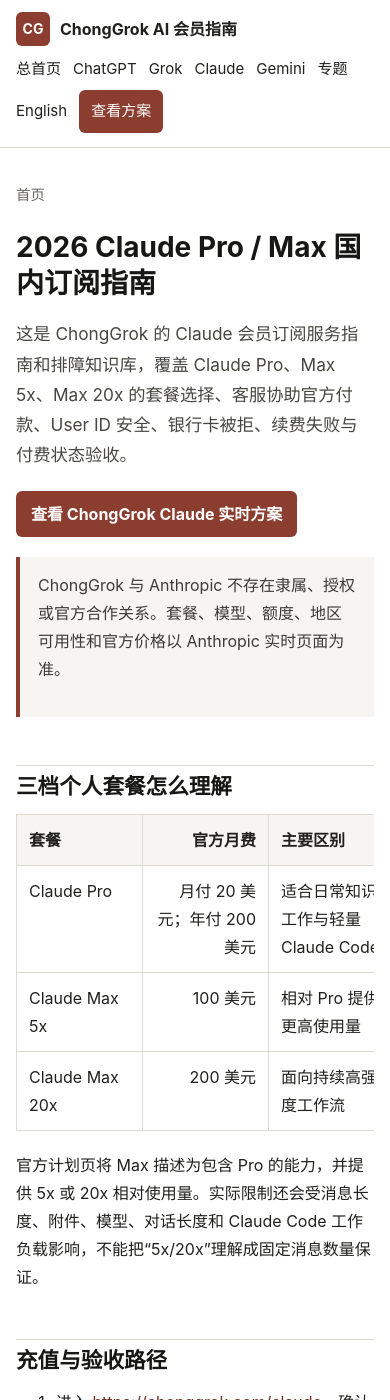
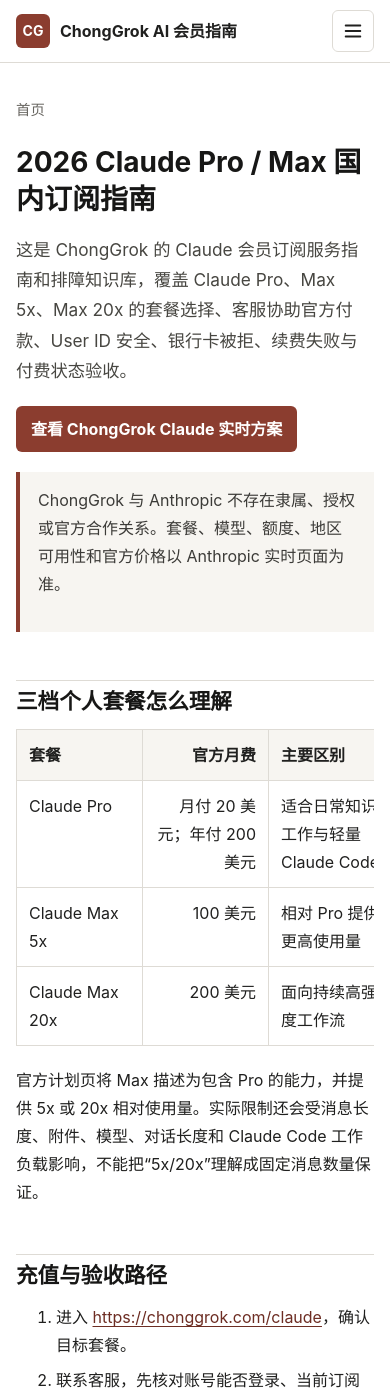
Before and after one commit to he20000405-pixel/claude-pro-max-china-guide, a Jekyll site: the page built from index.md, in a window 390 px wide and 1400 px high. Built offline with Jekyll 4.4.1, drawn with Linux system fonts in a browser that asks for light colours.

Commit message:
Add compact Claude mobile navigation

```diff
--- a/_config.yml
+++ b/_config.yml
@@ -9,7 +9,7 @@ chatgpt_guide_url: "https://he20000405-pixel.github.io/chatgpt-plus-pro-china-gu
 grok_guide_url: "https://he20000405-pixel.github.io/supergrok-china-guide/"
 claude_guide_url: "https://he20000405-pixel.github.io/claude-pro-max-china-guide/"
 gemini_guide_url: "https://he20000405-pixel.github.io/gemini-google-ai-pro-china-guide/"
-asset_version: "20260715-seo-audit"
+asset_version: "20260728-mobile-nav"
 lang: "zh-CN"
 timezone: "Asia/Shanghai"
 author:
--- a/_includes/header.html
+++ b/_includes/header.html
@@ -4,15 +4,36 @@
       <span class="brand-mark" aria-hidden="true">CG</span>
       <span>ChongGrok AI 会员指南</span>
     </a>
-    <nav class="site-nav" aria-label="主导航">
+    <nav class="site-nav desktop-nav" aria-label="主导航">
       <a href="{{ site.portal_url }}">总首页</a>
       <a href="{{ site.chatgpt_guide_url }}">ChatGPT</a>
       <a href="{{ site.grok_guide_url }}">Grok</a>
-      <a href="{{ '/' | relative_url }}">Claude</a>
+      <a class="is-current" href="{{ '/' | relative_url }}" aria-current="page">Claude</a>
       <a href="{{ site.gemini_guide_url }}">Gemini</a>
       <a href="{{ '/guides/' | relative_url }}">专题</a>
       <a href="{{ '/en/' | relative_url }}" lang="en">English</a>
       <a class="nav-cta" href="https://chonggrok.com/claude">查看方案</a>
     </nav>
+    <details class="mobile-nav">
+      <summary aria-label="打开导航菜单">
+        <svg aria-hidden="true" viewBox="0 0 24 24"><path d="M4 6h16M4 12h16M4 18h16"></path></svg>
+      </summary>
+      <div class="mobile-panel">
+        <nav aria-label="移动端主导航">
+          <a href="{{ site.portal_url }}">知识库总首页</a>
+          <a href="{{ site.chatgpt_guide_url }}">ChatGPT</a>
+          <a href="{{ site.grok_guide_url }}">Grok</a>
+          <a class="is-current" href="{{ '/' | relative_url }}" aria-current="page">Claude</a>
+          <a href="{{ site.gemini_guide_url }}">Gemini</a>
+          <a href="{{ '/guides/' | relative_url }}">全部专题</a>
+          <a href="{{ '/en/' | relative_url }}" lang="en">English</a>
+        </nav>
+        <form class="nav-search" action="{{ site.portal_url }}search/" method="get" role="search">
+          <label for="mobile-search">搜索四个产品知识库</label>
+          <div><input id="mobile-search" name="q" type="search" placeholder="付款失败、Free、Claude Code"><button type="submit">搜索</button></div>
+        </form>
+        <a class="mobile-cta" href="https://chonggrok.com/claude">查看 Claude 实时方案</a>
+      </div>
+    </details>
   </div>
 </header>
--- a/assets/css/style.css
+++ b/assets/css/style.css
@@ -22,9 +22,26 @@ a:hover { color: var(--accent); }
 .brand { display: inline-flex; align-items: center; gap: 10px; color: var(--ink); font-weight: 750; text-decoration: none; white-space: nowrap; }
 .brand-mark { display: inline-grid; width: 34px; height: 34px; place-items: center; color: #fff; background: var(--brand); border-radius: 6px; font-size: 14px; }
 .site-nav { display: flex; align-items: center; gap: 15px; font-size: 15px; }
-.site-nav a { color: var(--ink); text-decoration: none; }
+.site-nav a { color: var(--ink); text-decoration: none; white-space: nowrap; }
+.site-nav a:hover,.site-nav .is-current { color: var(--brand-dark); }
+.site-nav .is-current { font-weight: 750; }
 .site-nav .nav-cta { color: #fff; background: var(--brand); padding: 8px 12px; border-radius: 6px; }
 .site-nav .nav-cta:hover { background: var(--brand-dark); }
+.mobile-nav { display: none; position: relative; }
+.mobile-nav summary { list-style: none; width: 42px; height: 42px; display: grid; place-items: center; border: 1px solid var(--line); border-radius: 6px; cursor: pointer; }
+.mobile-nav summary::-webkit-details-marker { display: none; }
+.mobile-nav summary svg { width: 22px; height: 22px; fill: none; stroke: var(--ink); stroke-width: 2; stroke-linecap: round; }
+.mobile-panel { position: absolute; top: 50px; right: 0; width: min(330px, calc(100vw - 32px)); padding: 14px; border: 1px solid var(--line); border-radius: 8px; background: #fff; box-shadow: 0 16px 40px rgba(32,32,31,.14); }
+.mobile-panel nav { display: grid; grid-template-columns: repeat(2,minmax(0,1fr)); gap: 4px; }
+.mobile-panel nav a { padding: 9px 10px; color: var(--ink); border-radius: 5px; text-decoration: none; }
+.mobile-panel nav a:hover,.mobile-panel nav .is-current { color: var(--brand-dark); background: var(--surface-soft); }
+.nav-search { margin: 12px 0; padding-top: 12px; border-top: 1px solid var(--line); }
+.nav-search label { display: block; margin-bottom: 6px; color: var(--muted); font-size: 12px; font-weight: 700; }
+.nav-search div { display: flex; }
+.nav-search input { min-width: 0; flex: 1; height: 40px; padding: 0 10px; border: 1px solid var(--line); border-radius: 6px 0 0 6px; font: inherit; font-size: 14px; }
+.nav-search button { height: 40px; padding: 0 12px; border: 0; border-radius: 0 6px 6px 0; color: #fff; background: var(--brand); font-weight: 700; cursor: pointer; }
+.mobile-cta { width: 100%; min-height: 40px; display: inline-flex; align-items: center; justify-content: center; padding: 7px 13px; color: #fff; background: var(--brand); border-radius: 6px; font-weight: 750; text-decoration: none; }
+.mobile-cta:hover { color: #fff; background: var(--brand-dark); }
 .page-shell { padding: 34px 0 72px; }
 .content { min-width: 0; }
 .content > :first-child { margin-top: 0; }
@@ -58,12 +75,14 @@ code { background: #f1efeb; border-radius: 4px; padding: 2px 5px; font-size: .92
 .site-footer { border-top: 1px solid var(--line); background: var(--surface-soft); }
 .footer-shell { padding: 30px 0; color: var(--muted); font-size: .92rem; }
 .footer-shell p { margin-bottom: 8px; }
+@media (max-width: 980px) {
+  .desktop-nav { display: none; }
+  .mobile-nav { display: block; }
+}
 @media (max-width: 760px) {
   body { font-size: 16px; }
-  .nav-shell { align-items: flex-start; flex-direction: column; padding: 12px 0; gap: 10px; }
-  .site-header { position: static; }
-  .site-nav { width: 100%; flex-wrap: wrap; gap: 8px 12px; padding-bottom: 2px; }
-  .site-nav a { white-space: nowrap; }
+  .nav-shell { min-height: 62px; }
+  .site-header { position: sticky; }
   h1 { font-size: 1.75rem; }
   h2 { font-size: 1.35rem; }
   .guide-grid { grid-template-columns: 1fr; }
@@ -72,3 +91,8 @@ code { background: #f1efeb; border-radius: 4px; padding: 2px 5px; font-size: .92
   table:not(:has(tr > :nth-child(4))) th,
   table:not(:has(tr > :nth-child(4))) td { min-width: 0; padding: 9px 8px; overflow-wrap: anywhere; }
 }
+@media (max-width: 380px) {
+  .brand span:last-child { font-size: 14px; }
+  .mobile-panel { right: -2px; }
+  .mobile-panel nav { grid-template-columns: 1fr; }
+}
```
